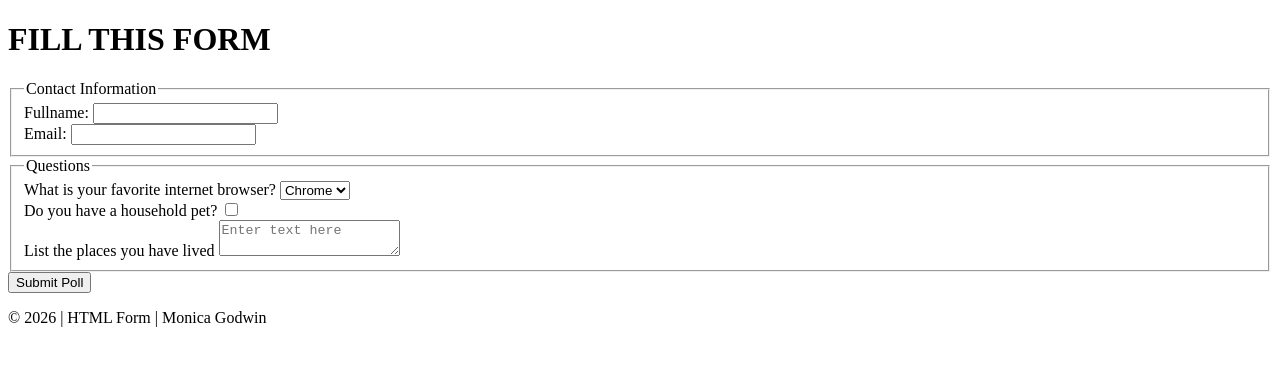
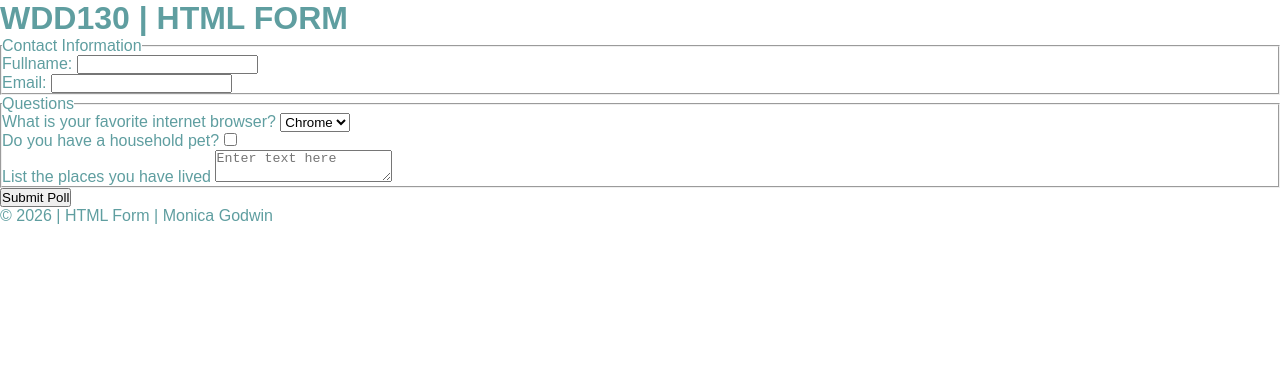
Before and after one commit to MonicaGodwin/wdd130, a plain HTML site: page week05/poll-form.html in a window 1280 px wide. Drawn offline with Linux system fonts and the light colour scheme.

Commit message:
table form exercise

```diff
--- a/week05/poll-form.html
+++ b/week05/poll-form.html
@@ -4,10 +4,11 @@
     <meta charset="UTF-8">
     <meta name="viewport" content="width=device-width, initial-scale=1.0">
     <title>Document</title>
+    <link rel="stylesheet" href="styles/poll_form.css">
 </head>
 <body>
     <header>
-        <h1>FILL THIS FORM</h1>
+        <h1>WDD130 | HTML FORM</h1>
     </header>
     <main>
         <form>
--- /dev/null
+++ b/week05/styles/poll_form.css
@@ -0,0 +1,11 @@
+* {
+    margin: 0;
+    padding: 0;
+    box-sizing: border-box;
+}
+
+body {
+    font-family: Arial, Helvetica, sans-serif;
+    font-size: medium;
+    color: cadetblue;
+}
```
